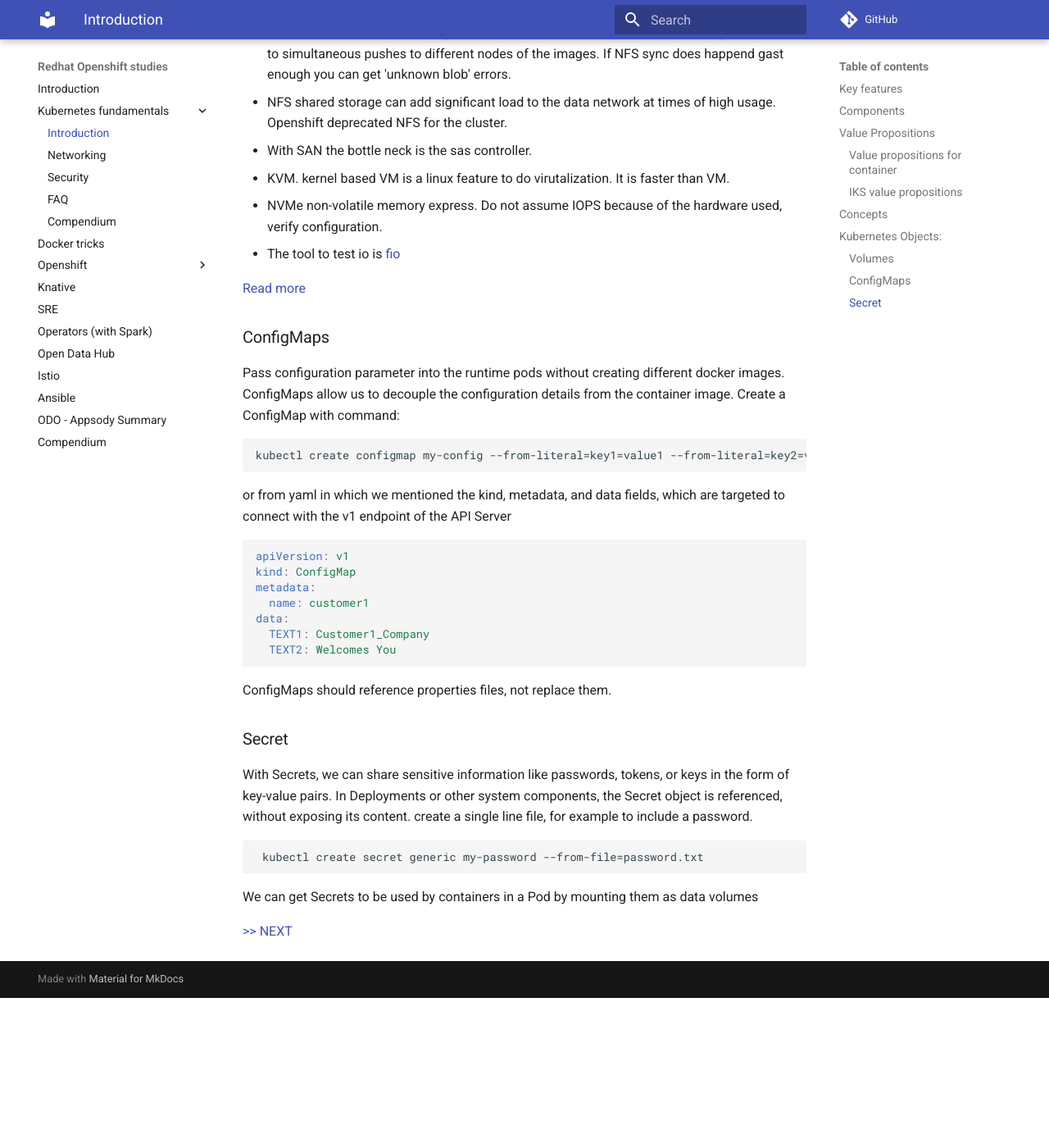
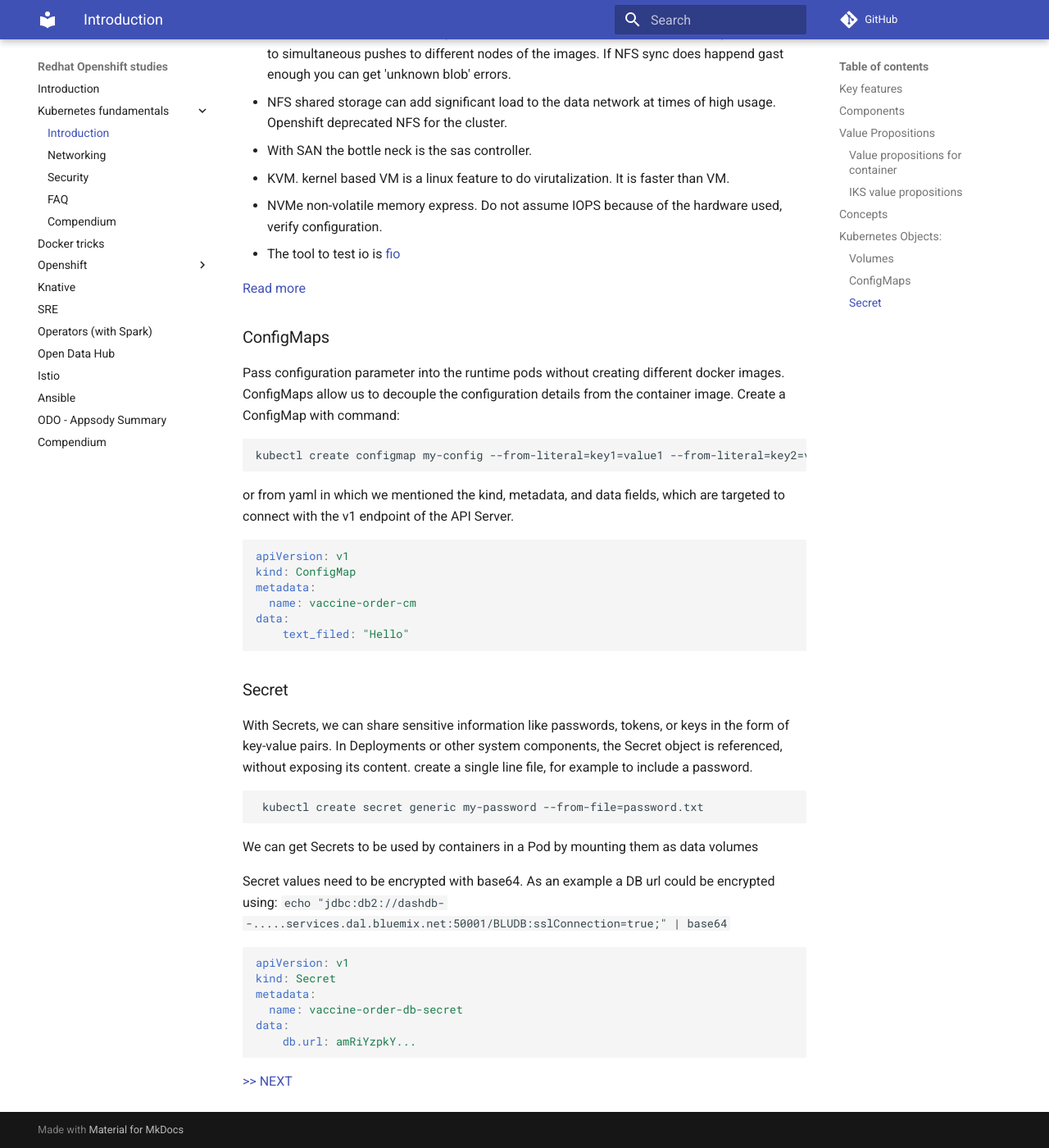
Before and after one commit to jbcodeforce/openshift-studies, an MkDocs documentation site: the page built from docs/k8s/k8s-0.md, in a window 1280 px wide and 1400 px high, scrolled down 8186 px. Shown: the whole window at 82% size. Built offline with MkDocs 1.6.1 and Material for MkDocs 9.7.7, drawn with Linux system fonts in a browser that asks for light colours; comment, search, counter and statistics services are not loaded; before the commit the page ends 9403 px from its top, so only the background shows below that.

````diff
--- a/docs/k8s/k8s-0.md
+++ b/docs/k8s/k8s-0.md
@@ -186,19 +186,16 @@
 ```
 kubectl create configmap my-config --from-literal=key1=value1 --from-literal=key2=value2
 ```
-or from yaml in which we mentioned the kind, metadata, and data fields, which are targeted to connect with the v1 endpoint of the API Server
+or from yaml in which we mentioned the kind, metadata, and data fields, which are targeted to connect with the v1 endpoint of the API Server.
 
 ```yaml
 apiVersion: v1
 kind: ConfigMap
 metadata:
-  name: customer1
+  name: vaccine-order-cm
 data:
-  TEXT1: Customer1_Company
-  TEXT2: Welcomes You
+    text_filed: "Hello"
 ```
-
-ConfigMaps should reference properties files, not replace them.
 
 
 ### Secret
@@ -209,4 +206,16 @@
 ```
 We can get Secrets to be used by containers in a Pod by mounting them as data volumes
 
+Secret values need to be encrypted with base64. As an example a DB url could be encrypted using: ` echo "jdbc:db2://dashdb--.....services.dal.bluemix.net:50001/BLUDB:sslConnection=true;" | base64`
+
+```yaml
+apiVersion: v1
+kind: Secret
+metadata:
+  name: vaccine-order-db-secret
+data:
+    db.url: amRiYzpkY...
+```
+
+
 [>> NEXT](k8s-1.md)
````
Also changed, not shown: docs/docker.md (+24 -0 lines), docs/faq.md (+13 -0 lines), docs/knative.md (+8 -1 lines), docs/notes-ocp-training.md (+13 -0 lines), docs/odo-appsody.md (+9 -5 lines), docs/images/kncb_0201.png (added).
